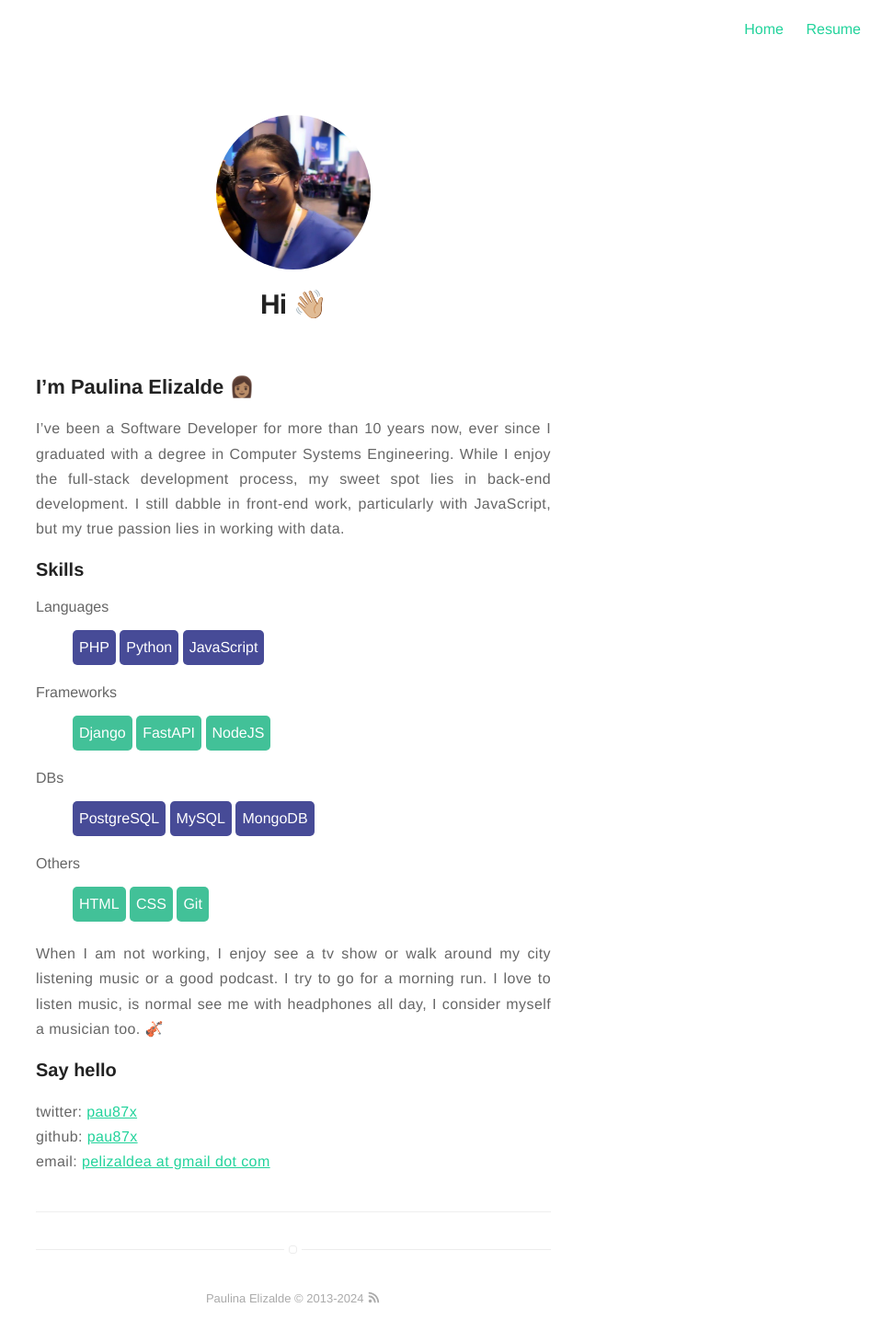
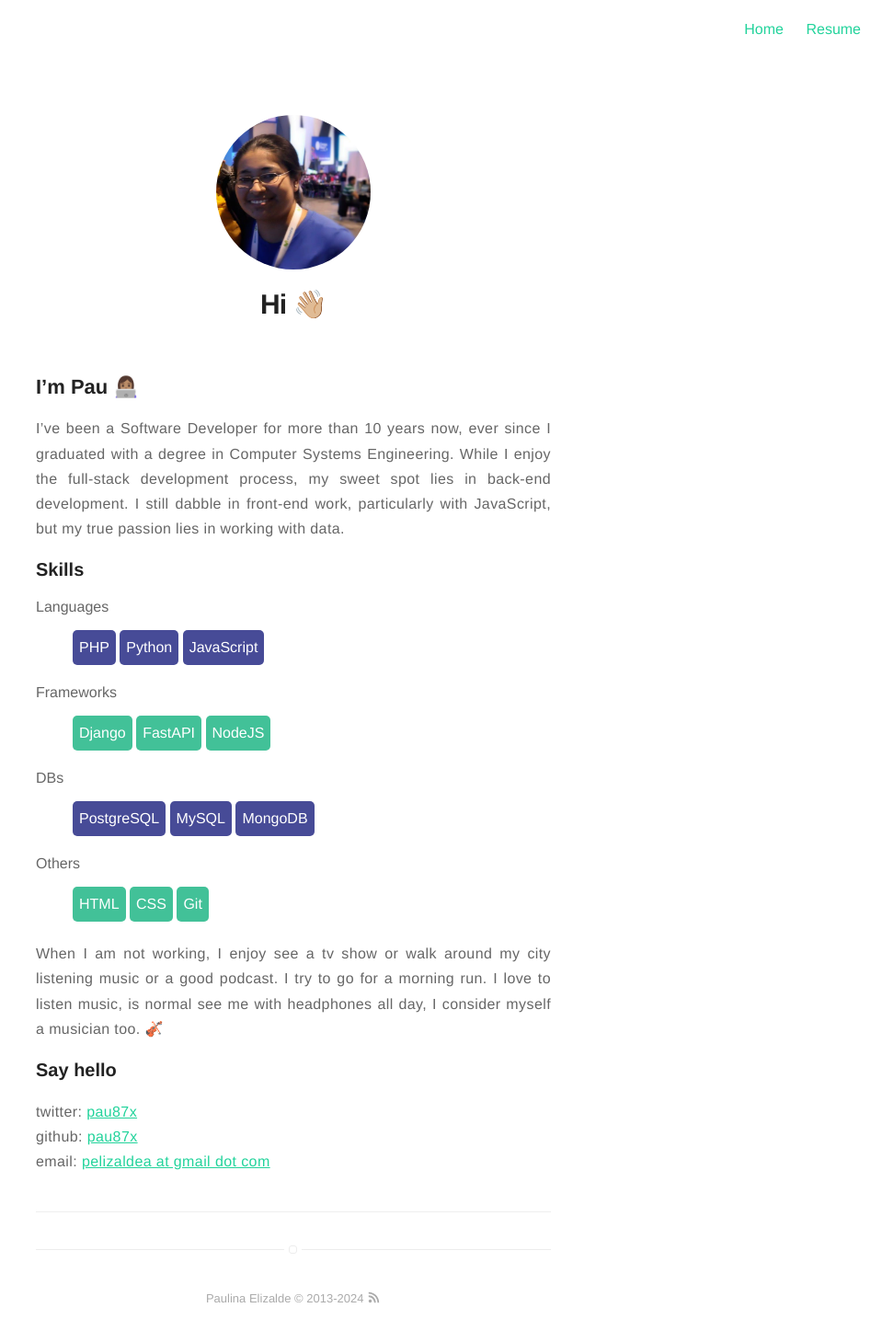
Before and after one commit to pau87x/pau87x.github.io, a Jekyll site: the page built from about.md, in a window 1280 px wide. Shown: the whole page at 92% size, without its empty margins (321-1280 px from the left). Built offline with Jekyll 4.4.1, drawn with Linux system fonts in a browser that asks for light colours.

Commit message:
Update about.md

```diff
--- a/about.md
+++ b/about.md
@@ -9,7 +9,7 @@ customjs:
 
 # Hi 👋🏼
 
-## I'm Paulina Elizalde 👩🏽‍
+## I'm Pau 👩🏽‍💻
 
 I've been a Software Developer for more than 10 years now, ever since I graduated with a degree in Computer Systems Engineering. While I enjoy the full-stack development process, my sweet spot lies in back-end development. I still dabble in front-end work, particularly with JavaScript, but my true passion lies in working with data.
 
```
